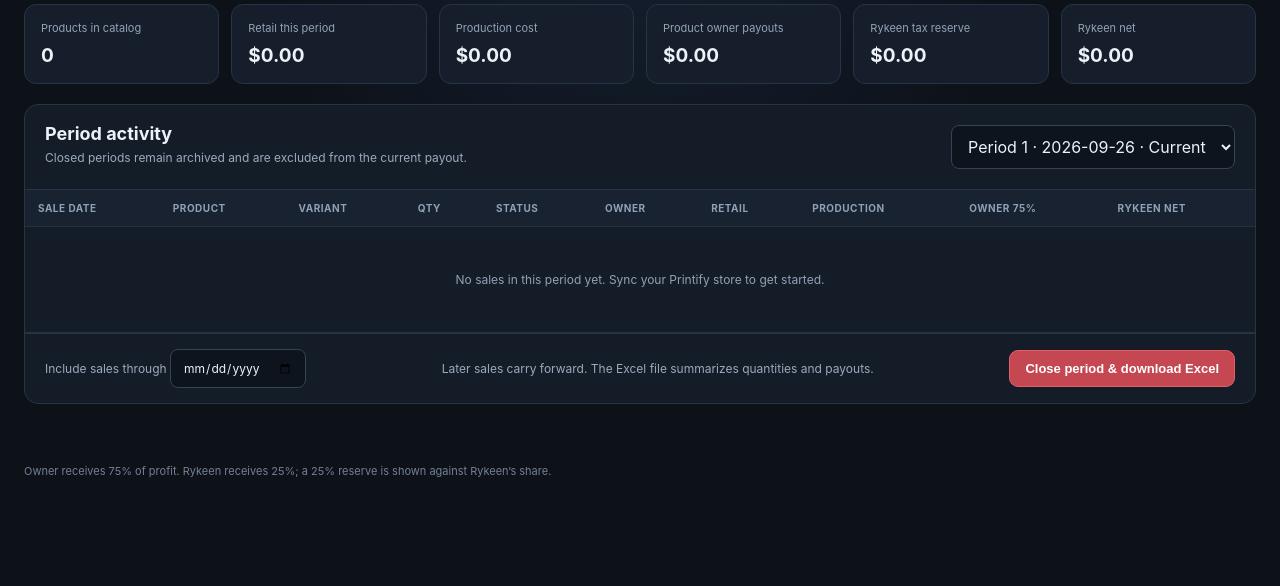
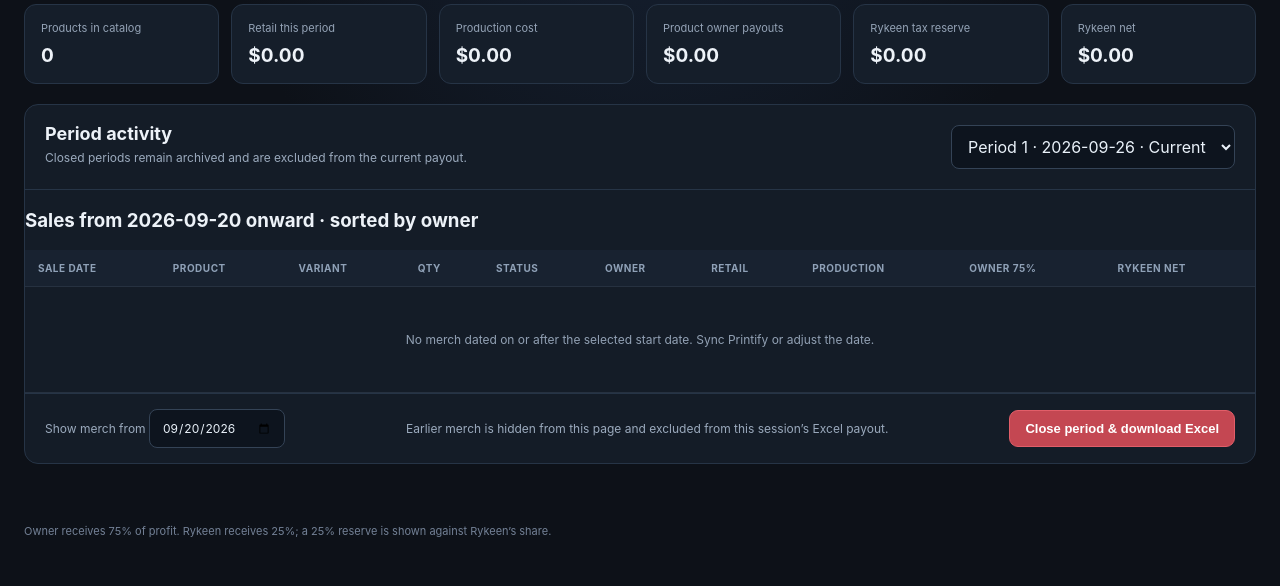
Before and after one commit to Rykeen-sargeras/Merch-store, a Flask app: page / in a window 1280 px wide. Shown: the part 214-800 px from the top of the page. Run offline with Flask 3, Linux system fonts and the light colour scheme; the visitor is signed in with stand-in values (Sample User, id 1); data comes from the database, SQL or seed files in the repository; data that the repository does not hold is empty; parts of the project's set-up code (start-up, migrations or seed data) failed here and were passed over.

Commit message:
Show merch from September 20 onward

```diff
--- a/templates/dashboard.html
+++ b/templates/dashboard.html
@@ -1,8 +1,12 @@
 {% extends "base.html" %}{% block title %}Sales ledger · Printify Audit{% endblock %}{% block body %}
+{% macro sales_table(entries, empty_message) %}<div class="table-wrap"><table><thead><tr><th>Sale date</th><th>Product</th><th>Variant</th><th>Qty</th><th>Status</th><th>Owner</th><th>Retail</th><th>Production</th><th>Owner 75%</th><th>Rykeen net</th></tr></thead><tbody>
+{% for r in entries %}<tr class="{% if r.status|lower in ['canceled','cancelled','refunded'] %}muted{% endif %}"><td>{{ (r.ordered_at or '')[:16] }}</td><td class="product-cell">{{ r.title }}</td><td>{{ r.variant }}</td><td>{{ r.quantity }}</td><td><span class="status">{{ r.status }}</span></td><td>{{ r.owner }}</td><td>{% if r.retail is not none %}{{ '$' }}{{ '%.2f'|format(r.retail/100) }}{% else %}<span class="warning">Price needed</span>{% endif %}</td><td>{{ '$' }}{{ '%.2f'|format(r.production/100) }}</td><td>{% if r.owner_share is not none %}{{ '$' }}{{ '%.2f'|format(r.owner_share/100) }}{% else %}—{% endif %}</td><td>{% if r.rykeen_net is not none %}{{ '$' }}{{ '%.2f'|format(r.rykeen_net/100) }}{% else %}—{% endif %}</td></tr>
+{% else %}<tr><td colspan="10" class="empty">{{ empty_message }}</td></tr>{% endfor %}</tbody></table></div>{% endmacro %}
 <div class="page-head"><div><div class="eyebrow">PRINTIFY SALES TRACKER</div><h1>Sales ledger</h1><p>Sync orders, review profit, then close payday to download the Excel payout report.</p></div><form method="post" action="{{ url_for('sync') }}"><button class="primary">Sync products & sales</button></form></div>
 <section class="stats"><div><span>Products in catalog</span><strong>{{ products }}</strong></div><div><span>Retail this period</span><strong>{{ '$' }}{{ '%.2f'|format(sums.retail/100) }}</strong></div><div><span>Production cost</span><strong>{{ '$' }}{{ '%.2f'|format(sums.production/100) }}</strong></div><div><span>Product owner payouts</span><strong>{{ '$' }}{{ '%.2f'|format(sums.owner_share/100) }}</strong></div><div><span>Rykeen tax reserve</span><strong>{{ '$' }}{{ '%.2f'|format(sums.rykeen_tax/100) }}</strong></div><div><span>Rykeen net</span><strong>{{ '$' }}{{ '%.2f'|format(sums.rykeen_net/100) }}</strong></div></section>
 <section class="panel"><div class="panel-head"><div><h2>Period activity</h2><p>Closed periods remain archived and are excluded from the current payout.</p></div><form method="get"><select name="period" onchange="this.form.submit()">{% for period in periods %}<option value="{{ period.id }}" {% if chosen==period.id %}selected{% endif %}>Period {{ period.id }} · {{ period.started[:10] }} · {% if period.closed %}Paid {{ period.payday[:10] }}{% else %}Current{% endif %}</option>{% endfor %}</select></form></div>
-<div class="table-wrap"><table><thead><tr><th>Sale date</th><th>Product</th><th>Variant</th><th>Qty</th><th>Status</th><th>Owner</th><th>Retail</th><th>Production</th><th>Owner 75%</th><th>Rykeen net</th></tr></thead><tbody>
-{% for r in rows %}<tr class="{% if r.status|lower in ['canceled','cancelled','refunded'] %}muted{% endif %}"><td>{{ (r.ordered_at or '')[:16] }}</td><td class="product-cell">{{ r.title }}</td><td>{{ r.variant }}</td><td>{{ r.quantity }}</td><td><span class="status">{{ r.status }}</span></td><td>{{ r.owner }}</td><td>{% if r.retail is not none %}{{ '$' }}{{ '%.2f'|format(r.retail/100) }}{% else %}<span class="warning">Price needed</span>{% endif %}</td><td>{{ '$' }}{{ '%.2f'|format(r.production/100) }}</td><td>{% if r.owner_share is not none %}{{ '$' }}{{ '%.2f'|format(r.owner_share/100) }}{% else %}—{% endif %}</td><td>{% if r.rykeen_net is not none %}{{ '$' }}{{ '%.2f'|format(r.rykeen_net/100) }}{% else %}—{% endif %}</td></tr>
-{% else %}<tr><td colspan="10" class="empty">No sales in this period yet. Sync your Printify store to get started.</td></tr>{% endfor %}</tbody></table></div>
-{% if chosen==active %}<form method="post" action="{{ url_for('close_period') }}" class="close-row" onsubmit="return confirm('Download the payout through the selected date and start a new period? Sales after that date will carry forward.');"><label>Include sales through <input type="date" name="cutoff_date" value="{{ cutoff }}" required></label><span>Later sales carry forward. The Excel file summarizes quantities and payouts.</span><button class="danger">Close period & download Excel</button></form>{% endif %}</section>{% endblock %}
+{% if chosen==active %}<h3 class="table-label">Sales from {{ session_start }} onward · sorted by owner</h3>{% endif %}
+{{ sales_table(rows, "No merch dated on or after the selected start date. Sync Printify or adjust the date.") }}
+{% if chosen==active %}<form method="post" action="{{ url_for('close_period') }}" class="close-row" onsubmit="return confirm('Download payouts for merch dated on or after the selected start date and begin a new period?');"><label>Show merch from <input type="date" name="session_start_date" id="session-start-date" value="{{ session_start }}" required></label><span>Earlier merch is hidden from this page and excluded from this session’s Excel payout.</span><button class="danger">Close period & download Excel</button></form>{% endif %}</section>
+<script>const dateInput=document.querySelector('#session-start-date');dateInput?.addEventListener('change',()=>{const url=new URL(window.location.href);url.searchParams.set('session_start',dateInput.value);window.location.href=url.toString()});</script>
+{% endblock %}
```
